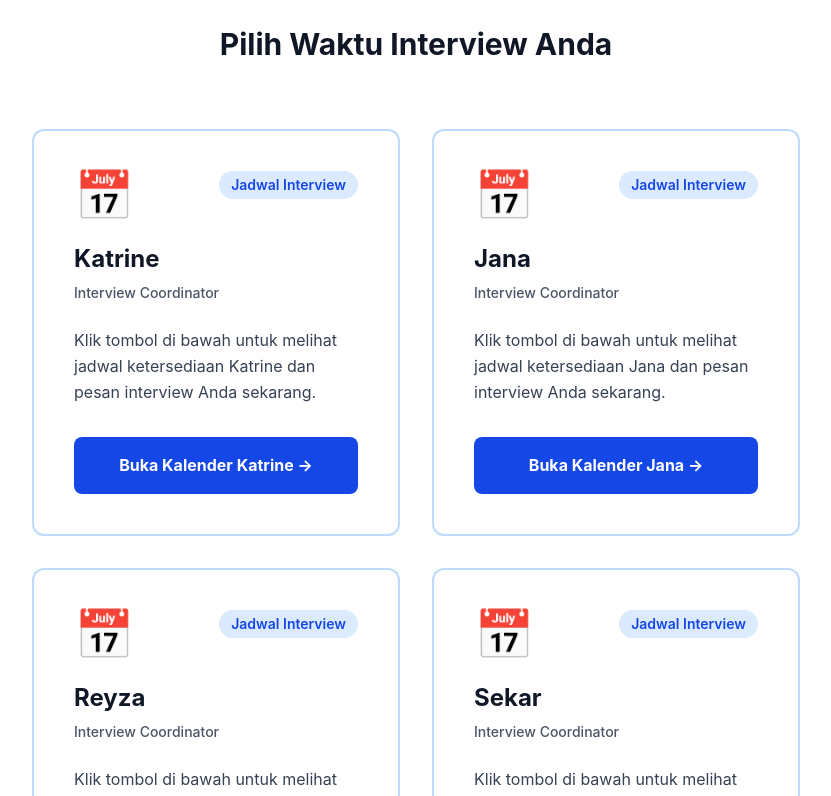
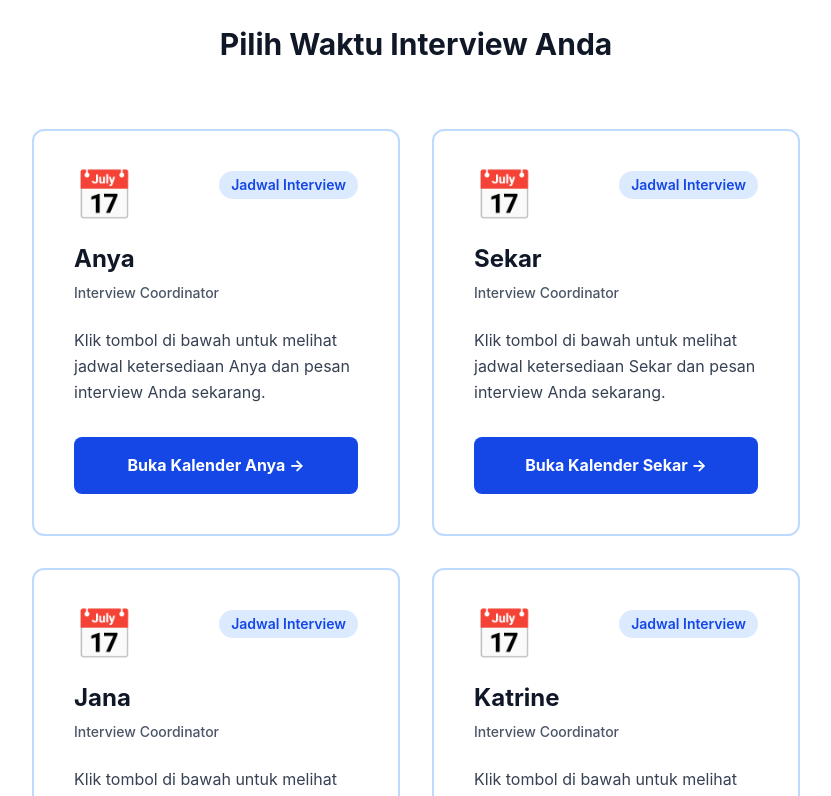
Before and after one commit to scnainder/OUR-Interview, a Next.js app: page / in a window 1280 px wide. Shown: the part 1920-2716 px from the top of the page, without its empty margins (224-1055 px from the left). Built offline with nearby package versions, Linux system fonts and the light colour scheme.

Commit message:
Kalender: ganti link Sekar, urutan Anya-Sekar-Jana-Katrine, Reyza disembunyikan (#14)
Claude-Session: https://claude.ai/code/session_01GNvecUCK4r5sba4suhx1mN

Co-authored-by: Claude <noreply@anthropic.com>

```diff
--- a/app/kalender.ts
+++ b/app/kalender.ts
@@ -9,9 +9,10 @@ export type Kalender = {
 }
 
 export const kalenderList: Kalender[] = [
+  { nama: 'Anya', link: 'https://calendar.app.google/dmFvj3qem7CsibJD7', aktif: true },
+  { nama: 'Sekar', link: 'https://calendar.app.google/rkZN4dFC7BzpR3Bn7', aktif: true },
+  { nama: 'Jana', link: 'https://calendar.app.google/PVK4VaqK5yXTZXoQA', aktif: true },
   { nama: 'Katrine', link: 'https://calendar.app.google/RDULsyXvqm6GjT2Z7', aktif: true },
-  { nama: 'Jana', link: 'https://calendar.app.google/PVK4VaqK5yXTZXoQA', aktif: true },
-  { nama: 'Reyza', link: 'https://calendar.app.google/78QPFfsfuTnWbFkX9', aktif: true },
-  { nama: 'Sekar', link: 'https://calendar.app.google/3sMFN1cdt4WptLZM7', aktif: true },
-  { nama: 'Anya', link: 'https://calendar.app.google/dmFvj3qem7CsibJD7', aktif: true },
+  // Disimpan untuk dipakai lagi nanti (tidak ditampilkan saat ini).
+  { nama: 'Reyza', link: 'https://calendar.app.google/78QPFfsfuTnWbFkX9', aktif: false },
 ]
```
